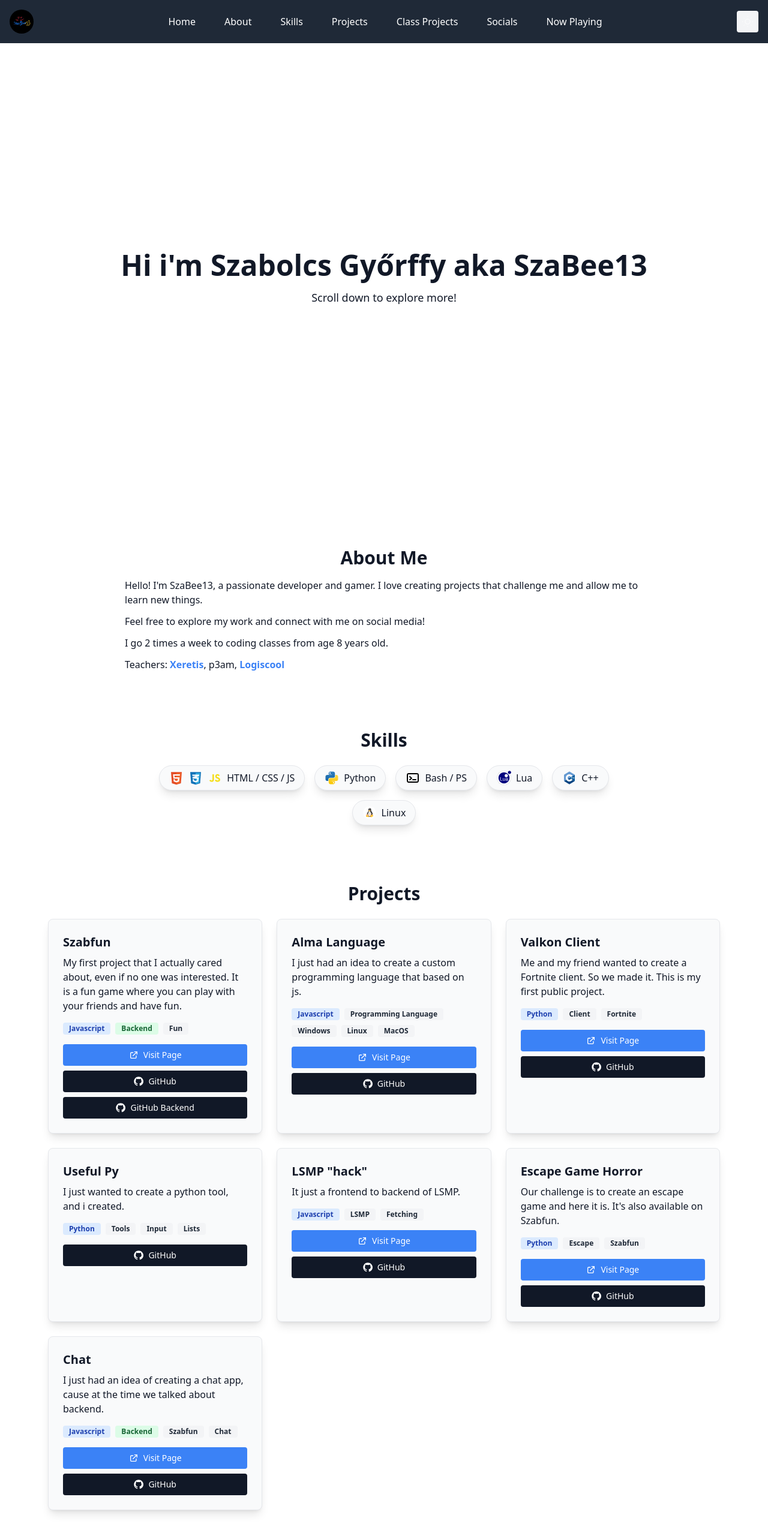
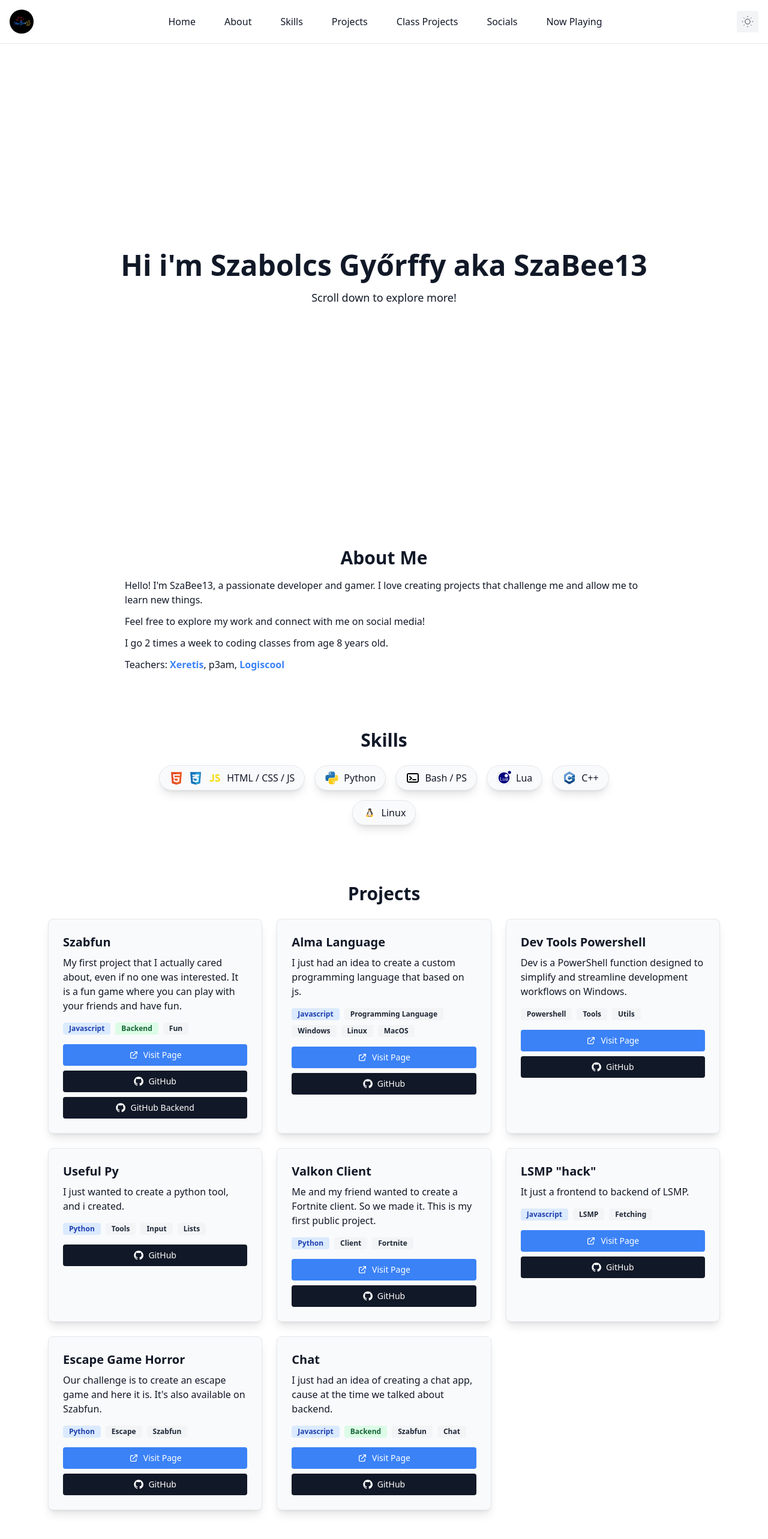
Before and after one commit to SzaBee13/szabee.me, a React (Vite) app: page / in a window 1280 px wide. Shown: the top 2566 px of the page at 60% size. Built offline with nearby package versions, Linux system fonts and the light colour scheme; no server answers.

Commit message:
theme bug

```diff
--- a/src/components/Navbar.tsx
+++ b/src/components/Navbar.tsx
@@ -27,7 +27,7 @@ export const Navbar = () => {
 
   return (
     <nav className={`flex justify-between items-center p-4 fixed w-full top-0 z-10 ${
-      isDarkMode ? 'bg-gray-800 text-white' : 'bg-gray-800 text-white'
+      isDarkMode ? 'bg-gray-900 text-white' : 'bg-white text-gray-900 border-b border-gray-200'
     }`}>
       {/* Left: Picture */}
       <div className="flex items-center">
--- a/src/components/Projects.tsx
+++ b/src/components/Projects.tsx
@@ -31,13 +31,13 @@ export const Projects = () => {
       ],
     },
     {
-      title: 'Valkon Client',
-      description: 'Me and my friend wanted to create a Fortnite client. So we made it. This is my first public project.',
-      tags: ['Python', 'Client', 'Fortnite'],
+      title: "Dev Tools Powershell",
+      description: "Dev is a PowerShell function designed to simplify and streamline development workflows on Windows.",
+      tags: ['Powershell', 'Tools', 'Utils'],
       links: [
-        { label: 'Visit Page', url: 'https://valkonclient.pages.dev' },
-        { label: 'GitHub', url: 'https://github.com/SzaBee13/valkonclient' },
-      ],
+        { label: 'Visit Page', url: 'https://dev.szabee.me' },
+        { label: 'GitHub', url: 'https://github.com/SzaBee13/dev-tools-ps' },
+      ]
     },
     {
       title: 'Useful Py',
@@ -45,6 +45,15 @@ export const Projects = () => {
       tags: ['Python', 'Tools', 'Input', 'Lists'],
       links: [
         { label: 'GitHub', url: 'https://github.com/SzaBee13/useful-py' },
+      ],
+    },
+    {
+      title: 'Valkon Client',
+      description: 'Me and my friend wanted to create a Fortnite client. So we made it. This is my first public project.',
+      tags: ['Python', 'Client', 'Fortnite'],
+      links: [
+        { label: 'Visit Page', url: 'https://valkonclient.pages.dev' },
+        { label: 'GitHub', url: 'https://github.com/SzaBee13/valkonclient' },
       ],
     },
     {
--- /dev/null
+++ b/tailwind.config.js
@@ -0,0 +1,12 @@
+/** @type {import('tailwindcss').Config} */
+export default {
+  content: [
+    "./index.html",
+    "./src/**/*.{js,ts,jsx,tsx}",
+  ],
+  theme: {
+    extend: {},
+  },
+  plugins: [],
+  darkMode: 'class',
+}
```
Also changed, not shown: 1 other file (tests, documents, lock files or other folders).
